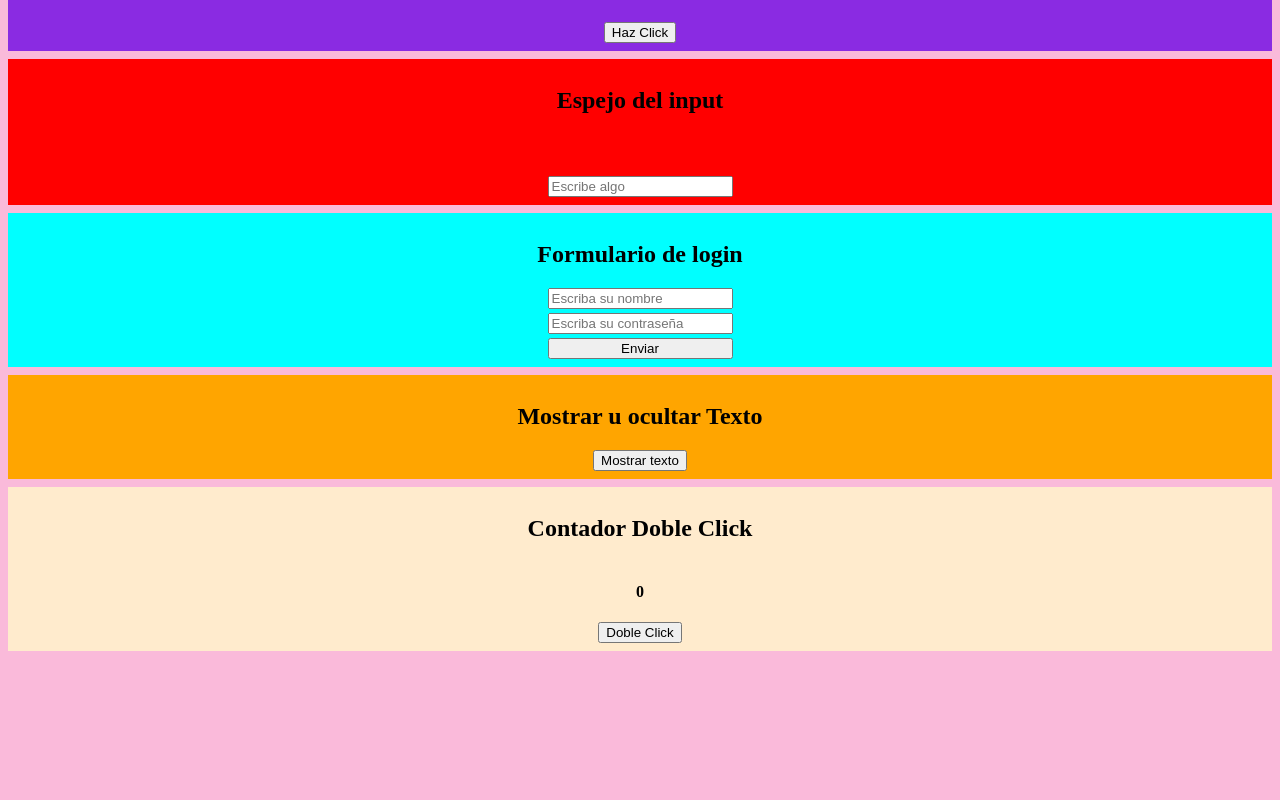
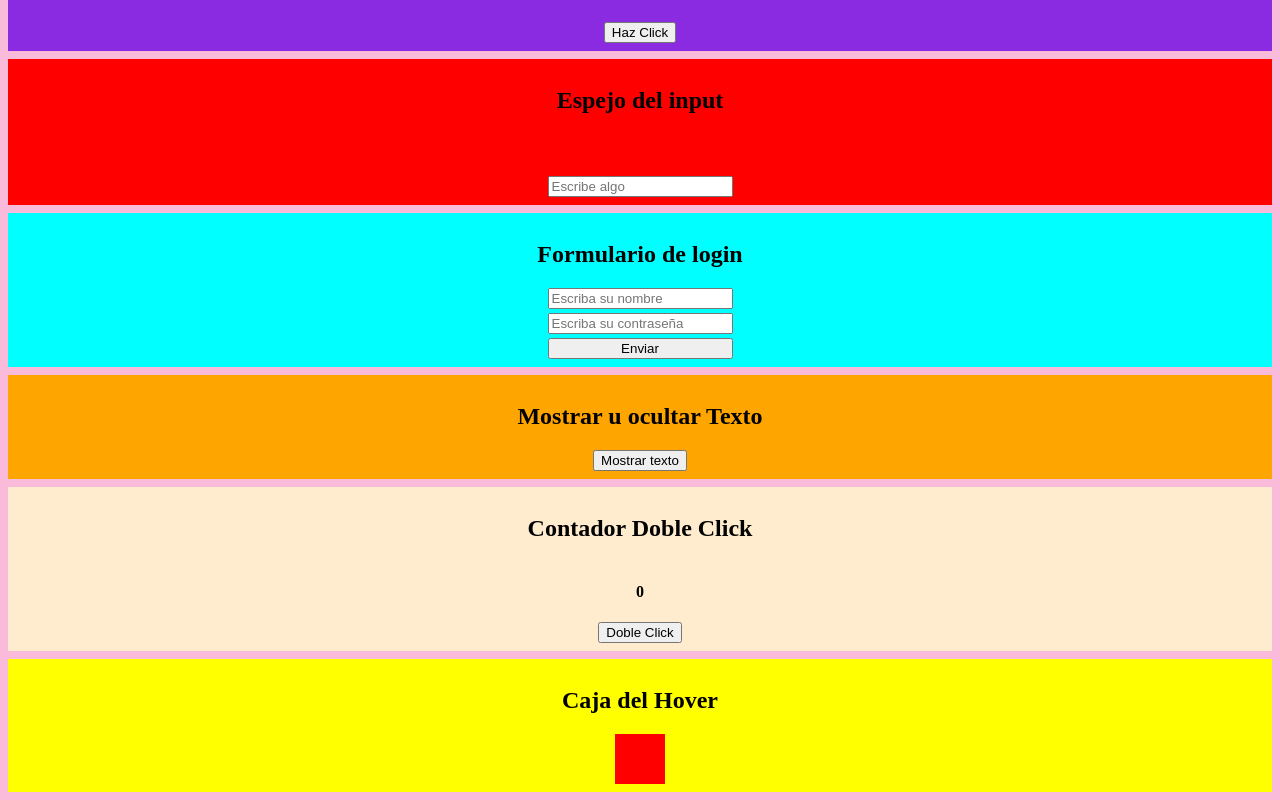
Before and after one commit to javier-ibanez-vizuete/react-events, a React (Vite) app: page / in a window 1280 px wide. Shown: the part 208-1008 px from the top of the page. Before the commit the page ends 867 px from the top, so only its background shows below. Built offline with nearby package versions, Linux system fonts and the light colour scheme.

Commit message:
feat(app): add a box who change his background color with mouseenter or mouseleave

```diff
--- a/src/App.jsx
+++ b/src/App.jsx
@@ -1,3 +1,4 @@
+import { BoxHover } from "./components/BoxHover/BoxHover";
 import { ClicksCounter } from "./components/ClicksCounter/ClicksCounter";
 import { DobleClickCounter } from "./components/DobleClickCounter/DobleClickCounter";
 import { Form } from "./components/Form/Form";
@@ -13,6 +14,7 @@ export const App = () => {
 			<Form />
 			<ShowText />
 			<DobleClickCounter />
+			<BoxHover />
 		</>
 	);
 };
--- /dev/null
+++ b/src/components/BoxHover/BoxHover.css
@@ -0,0 +1,13 @@
+.box-hover-container {
+	background-color: yellow;
+}
+
+.box-hover {
+	width: 50px;
+	height: 50px;
+	background-color: red;
+}
+
+.colored-box-hover {
+	background-color: blue;
+}
--- /dev/null
+++ b/src/components/BoxHover/BoxHover.jsx
@@ -0,0 +1,19 @@
+import "./BoxHover.css";
+
+export const BoxHover = () => {
+	const onBoxMouseEnter = (event) => {
+		console.log("Entrando en la caja");
+		event.target.classList.toggle("colored-box-hover");
+	};
+	const onBoxMouseLeave = (event) => {
+		console.log("Saliendo de la caja");
+		event.target.classList.toggle("colored-box-hover");
+	};
+
+	return (
+		<div className="box-hover-container">
+			<h2>Caja del Hover</h2>
+			<div className="box-hover" onMouseEnter={onBoxMouseEnter} onMouseLeave={onBoxMouseLeave}></div>
+		</div>
+	);
+};
```
